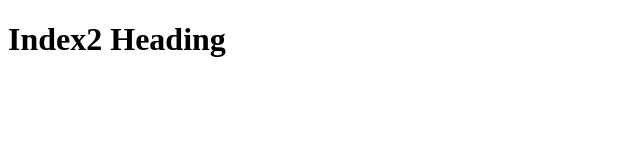
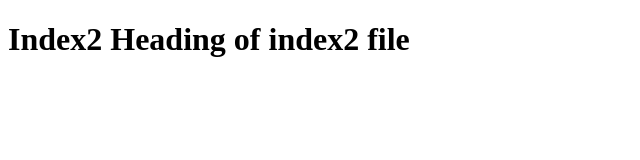
Before and after one commit to sonali1212/Task, a plain HTML site: page index2.html in a window 1280 px wide. Shown: the whole page, without its empty margins (0-640 px from the left). Drawn offline with Linux system fonts and the light colour scheme.

Commit message:
first branch file

```diff
--- a/index2.html
+++ b/index2.html
@@ -4,6 +4,6 @@
 	<title>welcome</title>
 </head>
 <body>
-<h1>Index2 Heading</h1>
+<h1>Index2 Heading of index2 file</h1>
 </body>
 </html>
```
